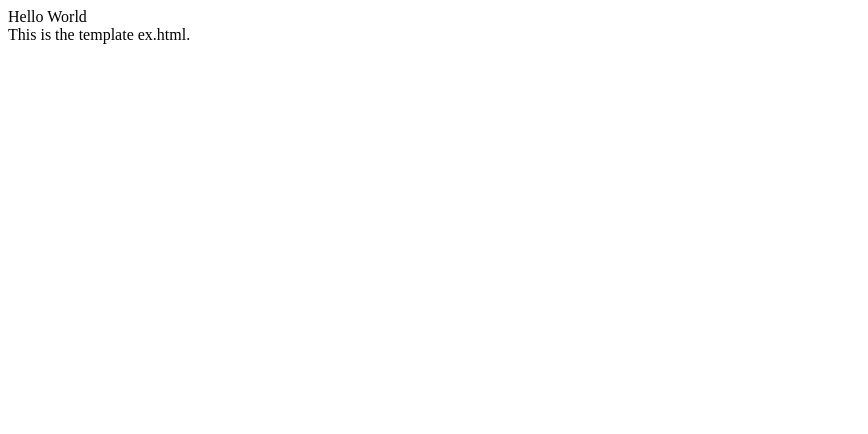
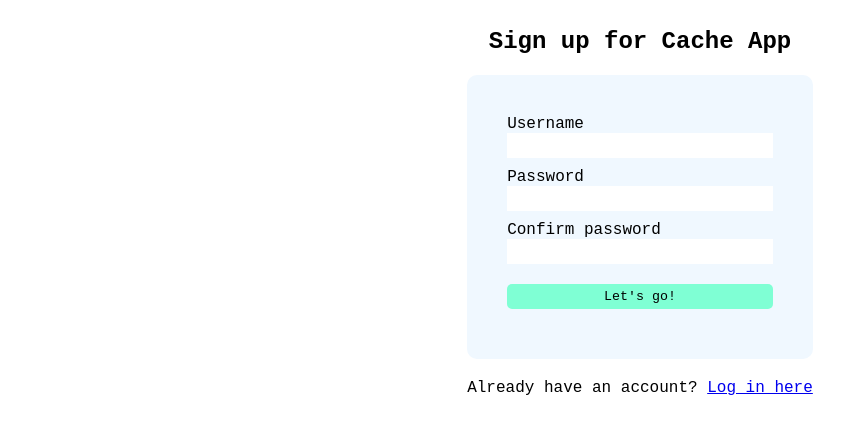
Before and after one commit to oslabs-beta/rediSphere, a React app: page /signup in a window 1280 px wide. Shown: the top 434 px of the page, without its empty margins (0-868 px from the left). Built offline with nearby package versions, Linux system fonts and the light colour scheme.

Commit message:
build out dummy front end including login page, sign up page, and dashboard with d3 line plot example

```diff
--- a/client/App.jsx
+++ b/client/App.jsx
@@ -1,7 +1,25 @@
-import React, { Component } from 'react';
-import { Switch, Route } from 'react-router-dom';
+import * as d3 from 'd3';
+import React, { useState } from 'react';
+import { Route, Routes } from 'react-router-dom';
+import './styles.css';
+import LoginPage from './components/LoginPage.jsx';
+import SignupPage from './components/SignupPage.jsx';
+import DashBoard from './components/DashBoard.jsx';
 
 const App = () => {
-  return <div className="test">Hello World</div>;
+  // const [data, setData] = useState(() => d3.ticks(-2, 2, 200).map(Math.sin));
+
+  // function onMouseMove(event) {
+  //   const [x, y] = d3.pointer(event);
+  //   setData(data.slice(-200).concat(Math.atan2(x, y)));
+  // }
+
+  return (
+    <Routes>
+      <Route path="/login" element={<LoginPage />} />
+      <Route path="/signup" element={<SignupPage />} />
+      <Route path="/dashboard" element={<DashBoard />} />
+    </Routes>
+  );
 };
 export default App;
--- /dev/null
+++ b/client/components/DashBoard.jsx
@@ -0,0 +1,20 @@
+import React, { useState } from 'react';
+import * as d3 from 'd3';
+import { useNavigate } from 'react-router-dom';
+import LinePlot from './LinePlot.jsx';
+
+const DashBoard = () => {
+  const [data, setData] = useState(() => d3.ticks(-2, 2, 200).map(Math.sin));
+
+  function onMouseMove(event) {
+    const [x, y] = d3.pointer(event);
+    setData(data.slice(-200).concat(Math.atan2(x, y)));
+  }
+  return (
+    <div onMouseMove={onMouseMove}>
+      <LinePlot data={data}></LinePlot>
+    </div>
+  );
+};
+
+export default DashBoard;
--- /dev/null
+++ b/client/components/LinePlot.jsx
@@ -0,0 +1,34 @@
+import * as d3 from 'd3';
+import React, { useRef, useEffect } from 'react';
+
+const LinePlot = ({
+  data,
+  width = 640,
+  height = 400,
+  marginTop = 20,
+  marginRight = 20,
+  marginBottom = 20,
+  marginLeft = 20,
+}) => {
+  const gx = useRef();
+  const gy = useRef();
+  const x = d3.scaleLinear([0, data.length - 1], [marginLeft, width - marginRight]);
+  const y = d3.scaleLinear(d3.extent(data), [height - marginBottom, marginTop]);
+  const line = d3.line((d, i) => x(i), y);
+  useEffect(() => void d3.select(gx.current).call(d3.axisBottom(x)), [gx, x]);
+  useEffect(() => void d3.select(gy.current).call(d3.axisLeft(y)), [gy, y]);
+  return (
+    <svg width={width} height={height}>
+      <g ref={gx} transform={`translate(0,${height - marginBottom})`} />
+      <g ref={gy} transform={`translate(${marginLeft},0)`} />
+      <path fill="none" stroke="currentColor" stroke-width="1.5" d={line(data)} />
+      <g fill="white" stroke="currentColor" stroke-width="1.5">
+        {data.map((d, i) => (
+          <circle key={i} cx={x(i)} cy={y(d)} r="2.5" />
+        ))}
+      </g>
+    </svg>
+  );
+};
+
+export default LinePlot;
--- /dev/null
+++ b/client/components/LoginPage.jsx
@@ -0,0 +1,58 @@
+import React from 'react';
+import { useNavigate } from 'react-router-dom';
+
+const LoginPage = () => {
+  //   const navigate = useNavigate();
+  //   const handleSubmit = async () => {
+  //     const data = {};
+  //     data.username = document.getElementById("username").value;
+  //     data.password = document.getElementById("password").value;
+  //     console.log(data);
+  //     const response = await fetch("/users", {
+  //       method: "POST",
+
+  //       headers: {
+  //         "Content-Type": "application/json",
+  //         // 'Content-Type': 'application/x-www-form-urlencoded',
+  //       },
+  //       body: JSON.stringify(data),
+  //     });
+  //     const result = await response.json();
+  //     console.log("result", result);
+  //     if (result === "username not found") return navigate("/signup");
+  //     if (result === "ok") return navigate("/homepage");
+  //     // return response;
+  //   };
+
+  return (
+    <div>
+      <h2>{'Sign in to Cache App'}</h2>
+
+      <div className="login-box">
+        <div>
+          <label>
+            Username
+            <br></br>
+            <input type="text" id="username" />
+          </label>
+        </div>
+        <div>
+          <label>
+            Password
+            <br></br>
+            <input type="password" id="password" />
+          </label>
+        </div>
+
+        <button id="login-button">Sign in</button>
+      </div>
+
+      <div>
+        {'New to Cache App? '}
+        <a href="/signup">Create an account</a>
+      </div>
+    </div>
+  );
+};
+
+export default LoginPage;
--- /dev/null
+++ b/client/components/SignupPage.jsx
@@ -0,0 +1,64 @@
+import React from 'react';
+import { useNavigate } from 'react-router-dom';
+
+const SignupPage = () => {
+  //   const navigate = useNavigate();
+  //   const handleSubmit = async () => {
+  //     const data = {};
+  //     data.username = document.getElementById("username").value;
+  //     data.password = document.getElementById("password-1").value;
+  //     console.log(data);
+  //     const response = await fetch("/users/signup", {
+  //       method: "POST",
+
+  //       headers: {
+  //         "Content-Type": "application/json",
+  //         // 'Content-Type': 'application/x-www-form-urlencoded',
+  //       },
+  //       body: JSON.stringify(data),
+  //     });
+  //     const result = await response.json();
+  //     console.log("result", result);
+  //     if (result === "username not found") return navigate("/signup");
+  //     if (result === "ok") return navigate("/homepage");
+  //     // return response;
+  //   };
+
+  return (
+    <div>
+      <h2>{'Sign up for Cache App'}</h2>
+
+      <div className="signup-box">
+        <div>
+          <label>
+            Username
+            <br></br>
+            <input type="text" id="username" />
+          </label>
+        </div>
+        <div>
+          <label>
+            Password
+            <br></br>
+            <input type="password" id="password-1" />
+          </label>
+        </div>
+        <div>
+          <label>
+            Confirm password
+            <br></br>
+            <input type="password" id="password-2" />
+          </label>
+        </div>
+        <button id="signup-button">Let's go!</button>
+      </div>
+
+      <div>
+        {'Already have an account? '}
+        <a href="/login">Log in here</a>
+      </div>
+    </div>
+  );
+};
+
+export default SignupPage;
--- /dev/null
+++ b/client/dashboardReducer.js
@@ -0,0 +1,12 @@
+import { createSlice } from '@reduxjs/toolkit';
+
+const initialState = {};
+
+const dashboardSlice = createSlice({
+  name: 'dashboard',
+  initialState: initialState,
+  reducers: {},
+});
+
+export const {} = dashboardSlice.actions;
+export default dashboardSlice.reducer;
--- a/client/index.js
+++ b/client/index.js
@@ -1,9 +1,16 @@
 import React from 'react';
 import ReactDOM from 'react-dom';
 import { createRoot } from 'react-dom/client';
-import { render } from 'react-dom';
+import { Provider } from 'react-redux';
 import { BrowserRouter } from 'react-router-dom';
 import App from './App.jsx';
+import store from './store.js';
 
 const root = createRoot(document.getElementById('root'));
-root.render(<App />);
+root.render(
+  <Provider store={store}>
+    <BrowserRouter>
+      <App />
+    </BrowserRouter>
+  </Provider>,
+);
--- /dev/null
+++ b/client/store.js
@@ -0,0 +1,10 @@
+import { configureStore } from '@reduxjs/toolkit';
+import dashboardSlice from './dashboardReducer';
+
+const store = configureStore({
+  reducer: {
+    dashboard: dashboardSlice,
+  },
+});
+
+export default store;
--- /dev/null
+++ b/client/styles.css
@@ -0,0 +1,41 @@
+body {
+  display: flex;
+  flex-direction: column;
+  align-items: center;
+  font-family: 'Courier New', Courier, monospace;
+}
+
+h2 {
+  text-align: center;
+}
+
+.login-box,
+.signup-box {
+  display: flex;
+  flex-direction: column;
+  background-color: aliceblue;
+  padding: 40px;
+  border-radius: 10px;
+  margin-bottom: 20px;
+
+  input,
+  button {
+    width: 100%;
+    padding: 0;
+    height: 25px;
+    font-family: inherit;
+    border: none;
+    margin-bottom: 10px;
+  }
+
+  button {
+    margin-top: 10px;
+    background-color: aquamarine;
+    border-radius: 5px;
+  }
+
+  button:hover {
+    cursor: pointer;
+    transform: scaleY(1.05);
+  }
+}
--- a/index.html
+++ b/index.html
@@ -8,6 +8,5 @@
   <body>
     <div id="root"></div>
     <script src="./build/bundle.js"></script>
-    This is the template ex.html.
   </body>
 </html>
```
Also changed, not shown: package.json (+6 -5 lines), 1 other file (tests, documents, lock files or other folders).
